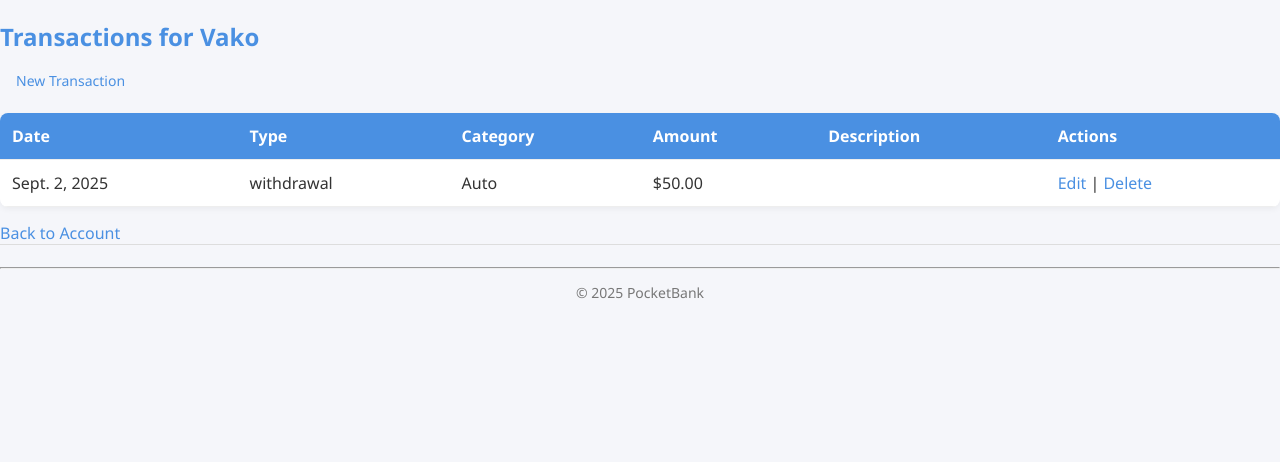
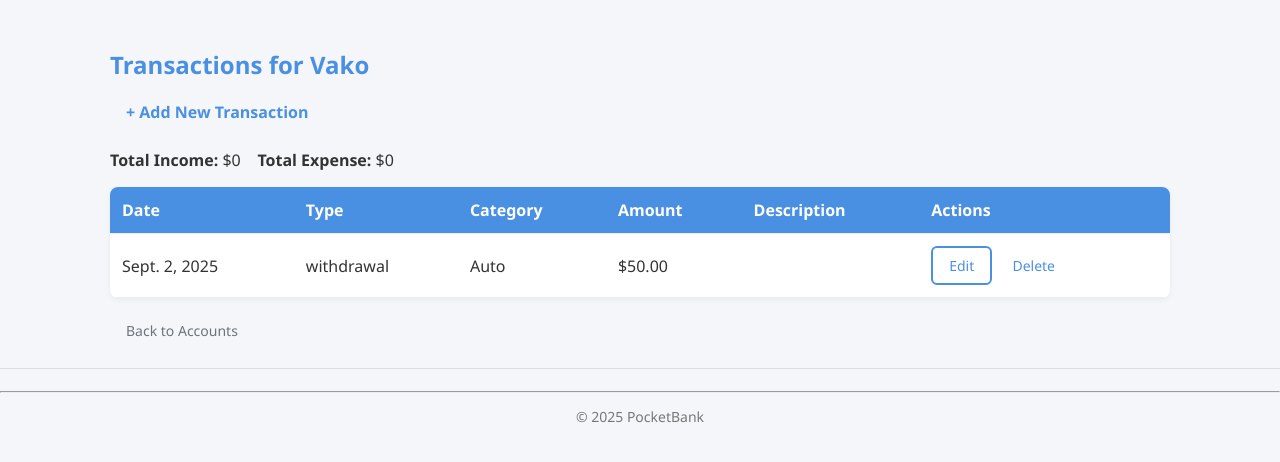
Before and after one commit to Kappa099/Mini-Bank-Dashboard, a Django app: page /finance/account/1/transactions/ in a window 1280 px wide. Shown: the part 106-568 px from the top of the page. Run offline with Django 5.2, Linux system fonts and the light colour scheme; a user stored in the database is signed in; data comes from the database, SQL or seed files in the repository; both versions use the stored data as it was after the commit.

Commit message:
fix profile bugs, logout bug and also add transactions

```diff
--- a/PocketBank/dashboard/views.py
+++ b/PocketBank/dashboard/views.py
@@ -10,12 +10,16 @@
     template_name = 'dashboard/dashboard_home.html'
     context_object_name = 'accounts'
 
+    def get_queryset(self):
+        return Account.objects.filter(owner=self.request.user)
+
     def get_context_data(self, **kwargs):
         context = super().get_context_data(**kwargs)
-        transactions = Transaction.objects.filter(account__owner = self.request.user)
+        transactions = Transaction.objects.filter(account__owner=self.request.user)
         context["total_income"] = transactions.filter(transaction_type="deposit").aggregate(Sum("amount"))["amount__sum"] or 0
         context["total_expense"] = transactions.filter(transaction_type="withdrawal").aggregate(Sum("amount"))["amount__sum"] or 0
         return context
+
 
 class AccountDetails(DetailView):
     model = Account
--- a/PocketBank/finance/models.py
+++ b/PocketBank/finance/models.py
@@ -15,10 +15,16 @@
 ]
     account_type = models.CharField(max_length=20, choices=ACCOUNT_TYPES)
 
+    def __str__(self):
+        return f"{self.name}"
+
 class TransactionCategory(models.Model):
     name = models.CharField(max_length=100)
     color = models.CharField(max_length=7, default='#000000')
     user = models.ForeignKey(User, on_delete=models.CASCADE)
+
+    def __str__(self):
+        return self.name
 
 class Transaction(models.Model):
     account = models.ForeignKey(Account, on_delete=models.CASCADE)
@@ -32,3 +38,6 @@
         ('withdrawal', 'Withdrawal'),
     ]
     transaction_type = models.CharField(max_length=20, choices=TRANSACTION_TYPE)
+
+    def __str__(self):
+        return f"{self.transaction_type} - ${self.amount} ({self.account.name})"
--- a/PocketBank/finance/urls.py
+++ b/PocketBank/finance/urls.py
@@ -5,19 +5,17 @@
 urlpatterns = [
     path('', FinanceHome, name='finance_home'),
 
-    # Accounts
     path('accounts/', views.AccountListView.as_view(), name='finance_account_list'),
     path('accounts/new/', views.AccountCreateView.as_view(), name='finance_account_create'),
     path('accounts/<int:pk>/edit/', views.AccountUpdateView.as_view(), name='finance_account_edit'),
     path('accounts/<int:pk>/delete/', views.AccountDeleteView.as_view(), name='finance_account_delete'),
 
-    # Categories
+
     path('categories/', views.CategoryListView.as_view(), name='finance_category_list'),
     path('categories/new/', views.CategoryCreateView.as_view(), name='finance_category_create'),
     path('categories/<int:pk>/edit/', views.CategoryUpdateView.as_view(), name='finance_category_edit'),
     path('categories/<int:pk>/delete/', views.CategoryDeleteView.as_view(), name='finance_category_delete'),
 
-    # Transactions
     path('account/<int:pk>/transactions/', views.TransactionListView.as_view(), name='finance_transaction_list'),
     path('transactions/new/', views.TransactionCreateView.as_view(), name='finance_transaction_create'),
     path('transactions/<int:pk>/edit/', views.TransactionUpdateView.as_view(), name='finance_transaction_edit'),
--- a/PocketBank/finance/views.py
+++ b/PocketBank/finance/views.py
@@ -2,8 +2,11 @@
 from django.contrib.auth.mixins import LoginRequiredMixin
 from django.urls import reverse_lazy
 from .models import Account, Transaction, TransactionCategory
-from django.shortcuts import render
 from django.contrib.auth.decorators import login_required
+from django.db.models import Sum
+from django.shortcuts import render, get_object_or_404
+
+
 
 @login_required
 def FinanceHome(request):
@@ -49,7 +52,6 @@
         return Account.objects.filter(owner=self.request.user)
 
 
-# ---------------- Categories ----------------
 class CategoryListView(LoginRequiredMixin, ListView):
     model = TransactionCategory
     template_name = 'finance/category_list.html'
@@ -58,6 +60,19 @@
     def get_queryset(self):
         return TransactionCategory.objects.filter(user=self.request.user)
 
+    def get_context_data(self, **kwargs):
+        context = super().get_context_data(**kwargs)
+        for category in context['categories']:
+            category.total_income = Transaction.objects.filter(
+                category=category,
+                transaction_type='deposit'
+            ).aggregate(Sum('amount'))['amount__sum'] or 0
+
+            category.total_expense = Transaction.objects.filter(
+                category=category,
+                transaction_type='withdrawal'
+            ).aggregate(Sum('amount'))['amount__sum'] or 0
+        return context
 
 class CategoryCreateView(LoginRequiredMixin, CreateView):
     model = TransactionCategory
@@ -89,7 +104,6 @@
         return TransactionCategory.objects.filter(user=self.request.user)
 
 
-# ---------------- Transactions ----------------
 class TransactionListView(LoginRequiredMixin, ListView):
     model = Transaction
     template_name = 'finance/transaction_list.html'
@@ -105,17 +119,36 @@
         return context
 
 
+from django.shortcuts import get_object_or_404
+from django.urls import reverse_lazy
+
 class TransactionCreateView(LoginRequiredMixin, CreateView):
     model = Transaction
     fields = ['account', 'amount', 'category', 'description', 'date', 'transaction_type']
     template_name = 'finance/transaction_form.html'
 
+    def get_initial(self):
+        initial = super().get_initial()
+        account_id = self.request.GET.get('account')
+        if account_id:
+            initial['account'] = get_object_or_404(Account, pk=account_id, owner=self.request.user)
+        return initial
+
+    def get_form(self, form_class=None):
+        form = super().get_form(form_class)
+        form.fields['account'].queryset = Account.objects.filter(owner=self.request.user)
+        form.fields['category'].queryset = TransactionCategory.objects.filter(user=self.request.user)
+        return form
+
+    def get_context_data(self, **kwargs):
+        context = super().get_context_data(**kwargs)
+        account_id = self.request.GET.get('account')
+        if account_id:
+            context['account'] = get_object_or_404(Account, pk=account_id, owner=self.request.user)
+        return context
+
     def get_success_url(self):
         return reverse_lazy('finance_transaction_list', kwargs={'pk': self.object.account.pk})
-
-    def get_queryset(self):
-        return Transaction.objects.filter(account__owner=self.request.user)
-
 
 class TransactionUpdateView(LoginRequiredMixin, UpdateView):
     model = Transaction
--- a/PocketBank/static/style.css
+++ b/PocketBank/static/style.css
@@ -65,7 +65,8 @@
     margin-bottom: 10px;
 }
 
-.btn {
+a.btn,
+button.btn {
     display: inline-block;
     padding: 8px 16px;
     border-radius: 6px;
@@ -75,26 +76,43 @@
     transition: background 0.2s ease-in-out, transform 0.2s ease-in-out;
     cursor: pointer;
     border: none;
+    background: none;
 }
 
-.btn-primary {
+a.btn-primary,
+button.btn-primary {
     background-color: #4A90E2;
     color: white;
 }
 
-.btn-primary:hover {
+a.btn-primary:hover,
+button.btn-primary:hover {
     background-color: #357ABD;
     transform: translateY(-1px);
 }
 
-.btn-outline-primary {
+a.btn-outline-primary,
+button.btn-outline-primary {
     background-color: white;
     border: 2px solid #4A90E2;
     color: #4A90E2;
 }
 
-.btn-outline-primary:hover {
+a.btn-outline-primary:hover,
+button.btn-outline-primary:hover {
     background-color: #4A90E2;
+    color: white;
+    transform: translateY(-1px);
+}
+
+.btn-outline-secondary {
+    background-color: white;
+    border: 2px solid #6c757d;
+    color: #6c757d;
+}
+
+.btn-outline-secondary:hover {
+    background-color: #6c757d;
     color: white;
     transform: translateY(-1px);
 }
--- a/PocketBank/templates/finance/transaction_list.html
+++ b/PocketBank/templates/finance/transaction_list.html
@@ -1,10 +1,25 @@
 {% extends "base.html" %}
 
 {% block content %}
-<h2>Transactions for {{ account.name }}</h2>
-<a href="{% url 'finance_transaction_create' %}" class="btn btn-success">New Transaction</a>
+<div class="container mt-4">
 
-<table>
+  <h2>Transactions for {{ account.name }}</h2>
+
+  <div class="mb-3">
+    <a href="{% url 'finance_transaction_create' %}?account={{ account.pk }}"
+       class="btn btn-success"
+       style="font-weight: 600; font-size: 16px; padding: 10px 16px;">
+       + Add New Transaction
+    </a>
+  </div>
+
+  <p>
+    <strong>Total Income:</strong> <span class="text-success">${{ total_income|default:"0" }}</span>
+    &nbsp;&nbsp;
+    <strong>Total Expense:</strong> <span class="text-danger">${{ total_expense|default:"0" }}</span>
+  </p>
+
+  <table class="table table-bordered table-striped">
     <thead>
         <tr>
             <th>Date</th>
@@ -24,8 +39,8 @@
             <td>${{ transaction.amount }}</td>
             <td>{{ transaction.description }}</td>
             <td>
-                <a href="{% url 'finance_transaction_edit' transaction.pk %}">Edit</a> |
-                <a href="{% url 'finance_transaction_delete' transaction.pk %}">Delete</a>
+                <a href="{% url 'finance_transaction_edit' transaction.pk %}" class="btn btn-sm btn-outline-primary">Edit</a>
+                <a href="{% url 'finance_transaction_delete' transaction.pk %}" class="btn btn-sm btn-outline-danger">Delete</a>
             </td>
         </tr>
         {% empty %}
@@ -34,7 +49,8 @@
         </tr>
         {% endfor %}
     </tbody>
-</table>
+  </table>
 
-<a href="{% url 'account_details' account.pk %}">Back to Account</a>
+  <a href="{% url 'finance_account_list' %}" class="btn btn-outline-secondary mt-3">Back to Accounts</a>
+</div>
 {% endblock %}
```
Also changed, not shown: PocketBank/templates/dashboard/dashboard_home.html (+8 -1 lines), PocketBank/templates/finance/category_list.html (+40 -13 lines), PocketBank/templates/finance/transaction_form.html (+6 -3 lines), PocketBank/templates/registration/login.html (+6 -1 lines), PocketBank/db.sqlite3.
